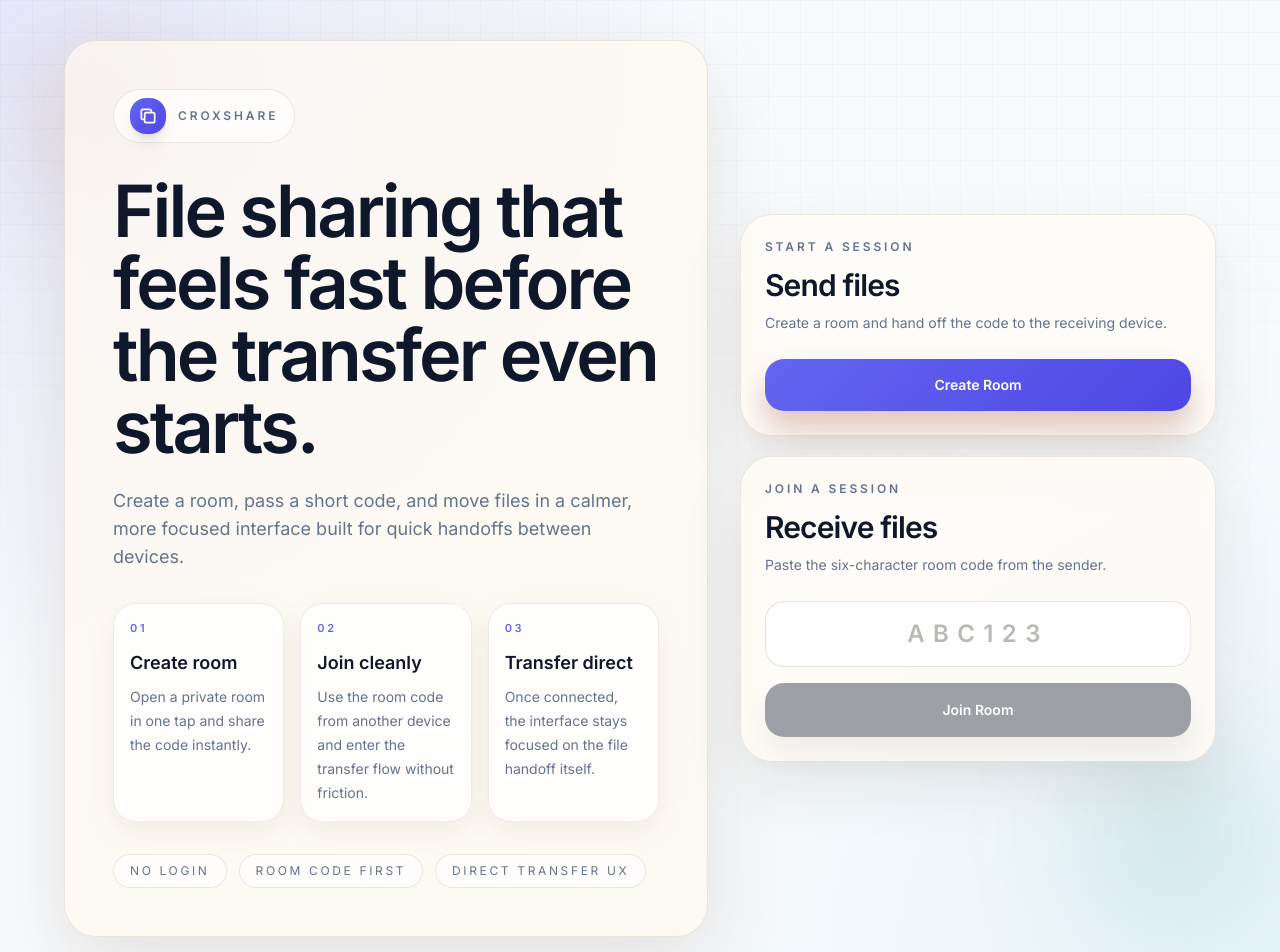
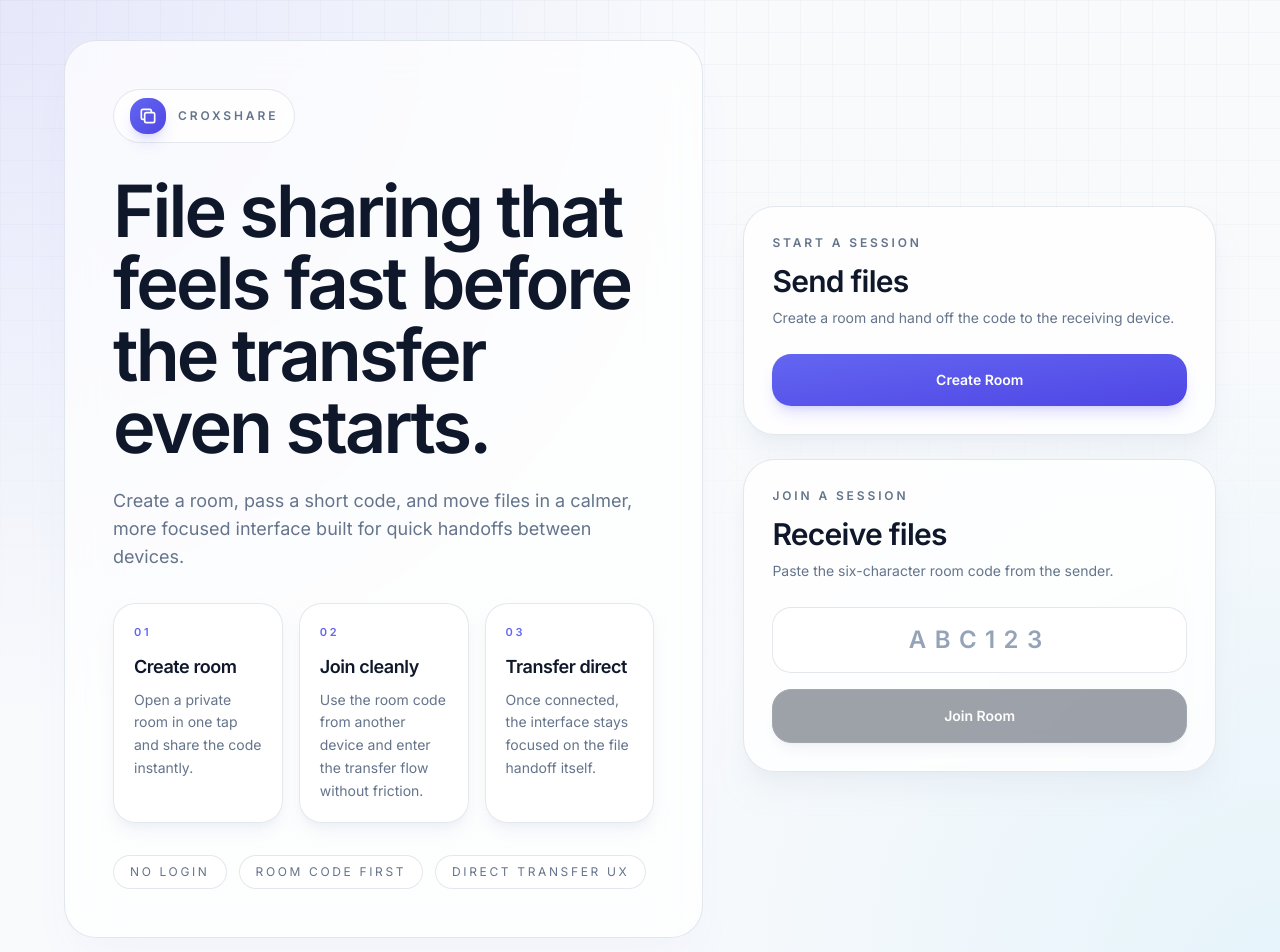
Before and after one commit to satyamsingh5512/croxshare, a Next.js app: page / in a window 1280 px wide. Shown: the top 952 px of the page. Built offline with nearby package versions, Linux system fonts and the light colour scheme; no server answers.

Commit message:
Update app/page.tsx

```diff
--- a/app/page.tsx
+++ b/app/page.tsx
@@ -27,13 +27,13 @@ export default function HomePage() {
 
   return (
     <div className="relative min-h-screen overflow-hidden px-4 py-10 sm:px-6 lg:px-8">
-      <div className="absolute left-8 top-12 h-32 w-32 rounded-full bg-[rgba(184,92,56,0.16)] blur-3xl" />
-      <div className="absolute bottom-16 right-8 h-40 w-40 rounded-full bg-[rgba(31,122,114,0.16)] blur-3xl" />
+      <div className="absolute left-8 top-12 h-32 w-32 rounded-full bg-[var(--accent)]/10 blur-3xl" />
+      <div className="absolute bottom-16 right-8 h-40 w-40 rounded-full bg-[var(--teal)]/10 blur-3xl" />
 
-      <div className="mx-auto grid min-h-[calc(100vh-5rem)] max-w-6xl items-center gap-8 lg:grid-cols-[1.15fr_0.85fr]">
-        <section className="relative rounded-[2rem] border border-[rgba(102,72,37,0.12)] bg-[rgba(255,250,242,0.72)] p-7 shadow-[0_28px_80px_rgba(92,58,30,0.12)] backdrop-blur md:p-10 lg:p-12">
-          <div className="inline-flex items-center gap-3 rounded-full border border-[rgba(102,72,37,0.12)] bg-white/70 px-4 py-2 text-xs font-semibold uppercase tracking-[0.24em] text-[var(--muted)]">
-            <div className="flex h-9 w-9 items-center justify-center rounded-2xl bg-[linear-gradient(135deg,var(--accent),var(--accent-deep))] text-white shadow-lg">
+      <div className="mx-auto grid min-h-[calc(100vh-5rem)] max-w-6xl items-center gap-10 lg:grid-cols-[1.15fr_0.85fr]">
+        <section className="relative rounded-[2rem] border border-[var(--line)] bg-white/70 p-7 shadow-2xl shadow-indigo-500/5 backdrop-blur-xl md:p-10 lg:p-12">
+          <div className="inline-flex items-center gap-3 rounded-full border border-[var(--line)] bg-white/80 px-4 py-2 text-xs font-semibold uppercase tracking-[0.24em] text-[var(--muted)]">
+            <div className="flex h-9 w-9 items-center justify-center rounded-2xl bg-gradient-to-br from-[var(--accent)] to-[var(--accent-deep)] text-white shadow-lg shadow-indigo-500/20">
               <svg viewBox="0 0 24 24" fill="none" stroke="currentColor" strokeWidth="2" className="h-5 w-5">
                 <path d="M8 16H6a2 2 0 01-2-2V6a2 2 0 012-2h8a2 2 0 012 2v2" />
                 <rect x="8" y="8" width="12" height="12" rx="2" />
@@ -45,56 +45,56 @@ export default function HomePage() {
           <h1 className="mt-8 max-w-2xl text-5xl font-semibold leading-[0.96] tracking-[-0.04em] text-[var(--text)] sm:text-6xl lg:text-7xl">
             File sharing that feels fast before the transfer even starts.
           </h1>
-          <p className="mt-6 max-w-xl text-base leading-7 text-[var(--muted)] sm:text-lg">
+          <p className="mt-6 max-w-xl text-base leading-relaxed text-[var(--muted)] sm:text-lg">
             Create a room, pass a short code, and move files in a calmer, more focused interface built for quick handoffs between devices.
           </p>
 
           <div className="mt-8 grid gap-4 sm:grid-cols-3">
             {steps.map((s) => (
-              <div key={s.n} className="rounded-[1.4rem] border border-[rgba(102,72,37,0.1)] bg-white/70 p-4 shadow-[0_10px_30px_rgba(92,58,30,0.07)]">
+              <div key={s.n} className="rounded-[1.4rem] border border-[var(--line)] bg-white/80 p-5 shadow-lg shadow-slate-200/50 backdrop-blur-sm transition hover:-translate-y-0.5 hover:shadow-xl hover:shadow-indigo-500/5">
                 <p className="text-[11px] font-semibold uppercase tracking-[0.24em] text-[var(--accent)]">{s.n}</p>
-                <p className="mt-3 text-lg font-semibold text-[var(--text)]">{s.t}</p>
-                <p className="mt-2 text-sm leading-6 text-[var(--muted)]">{s.d}</p>
+                <p className="mt-3 text-lg font-semibold tracking-tight text-[var(--text)]">{s.t}</p>
+                <p className="mt-2 text-sm leading-relaxed text-[var(--muted)]">{s.d}</p>
               </div>
             ))}
           </div>
 
           <div className="mt-8 flex flex-wrap gap-3 text-xs uppercase tracking-[0.22em] text-[var(--muted)]">
-            <span className="rounded-full border border-[rgba(102,72,37,0.12)] bg-white/60 px-4 py-2">No login</span>
-            <span className="rounded-full border border-[rgba(102,72,37,0.12)] bg-white/60 px-4 py-2">Room code first</span>
-            <span className="rounded-full border border-[rgba(102,72,37,0.12)] bg-white/60 px-4 py-2">Direct transfer UX</span>
+            <span className="rounded-full border border-[var(--line)] bg-white/60 px-4 py-2">No login</span>
+            <span className="rounded-full border border-[var(--line)] bg-white/60 px-4 py-2">Room code first</span>
+            <span className="rounded-full border border-[var(--line)] bg-white/60 px-4 py-2">Direct transfer UX</span>
           </div>
         </section>
 
-        <section className="space-y-5">
-          <div className="rounded-[2rem] border border-[rgba(102,72,37,0.12)] bg-[rgba(255,252,247,0.84)] p-6 shadow-[0_22px_60px_rgba(92,58,30,0.1)] backdrop-blur">
+        <section className="space-y-6">
+          <div className="rounded-[2rem] border border-[var(--line)] bg-white/80 p-7 shadow-xl shadow-slate-200/50 backdrop-blur-lg">
             <p className="text-xs font-semibold uppercase tracking-[0.24em] text-[var(--muted)]">Start a session</p>
-            <h2 className="mt-3 text-3xl font-semibold tracking-[-0.03em] text-[var(--text)]">Send files</h2>
-            <p className="mt-2 text-sm leading-6 text-[var(--muted)]">Create a room and hand off the code to the receiving device.</p>
+            <h2 className="mt-3 text-3xl font-semibold tracking-tight text-[var(--text)]">Send files</h2>
+            <p className="mt-2 text-sm leading-relaxed text-[var(--muted)]">Create a room and hand off the code to the receiving device.</p>
             <button
               onClick={create}
-              className="mt-6 w-full rounded-[1.2rem] bg-[linear-gradient(135deg,var(--accent),var(--accent-deep))] px-5 py-4 text-sm font-semibold text-white shadow-[0_18px_30px_rgba(143,62,34,0.28)] hover:-translate-y-0.5 hover:shadow-[0_22px_36px_rgba(143,62,34,0.34)]"
+              className="mt-6 w-full rounded-[1.2rem] bg-gradient-to-br from-[var(--accent)] to-[var(--accent-deep)] px-5 py-4 text-sm font-semibold text-white shadow-lg shadow-indigo-500/20 hover:-translate-y-0.5 hover:shadow-xl hover:shadow-indigo-500/30"
             >
               Create Room
             </button>
           </div>
 
-          <div className="rounded-[2rem] border border-[rgba(102,72,37,0.12)] bg-[rgba(255,252,247,0.84)] p-6 shadow-[0_22px_60px_rgba(92,58,30,0.1)] backdrop-blur">
+          <div className="rounded-[2rem] border border-[var(--line)] bg-white/80 p-7 shadow-xl shadow-slate-200/50 backdrop-blur-lg">
             <p className="text-xs font-semibold uppercase tracking-[0.24em] text-[var(--muted)]">Join a session</p>
-            <h2 className="mt-3 text-3xl font-semibold tracking-[-0.03em] text-[var(--text)]">Receive files</h2>
-            <p className="mt-2 text-sm leading-6 text-[var(--muted)]">Paste the six-character room code from the sender.</p>
+            <h2 className="mt-3 text-3xl font-semibold tracking-tight text-[var(--text)]">Receive files</h2>
+            <p className="mt-2 text-sm leading-relaxed text-[var(--muted)]">Paste the six-character room code from the sender.</p>
             <input
               value={joinCode}
               onChange={(e) => setJoinCode(normalizeRoomCode(e.target.value))}
               onKeyDown={(e) => e.key === 'Enter' && join()}
               placeholder="ABC123"
               maxLength={6}
-              className="mt-6 w-full rounded-[1.2rem] border border-[rgba(102,72,37,0.15)] bg-white/80 px-4 py-4 text-center text-2xl font-semibold tracking-[0.35em] text-[var(--text)] placeholder:text-[rgba(111,99,91,0.45)] focus:border-[var(--accent)] focus:outline-none focus:ring-4 focus:ring-[rgba(184,92,56,0.14)]"
+              className="mt-6 w-full rounded-[1.2rem] border border-[var(--line)] bg-white/90 px-4 py-4 text-center text-2xl font-semibold tracking-[0.35em] text-[var(--text)] placeholder:text-slate-400 focus:border-[var(--accent)] focus:outline-none focus:ring-4 focus:ring-indigo-500/10"
             />
             <button
               onClick={join}
               disabled={joinCode.length !== 6}
-              className="mt-4 w-full rounded-[1.2rem] border border-[rgba(102,72,37,0.14)] bg-[var(--text)] px-5 py-4 text-sm font-semibold text-white shadow-[0_18px_30px_rgba(32,24,20,0.16)] hover:-translate-y-0.5 hover:bg-[var(--accent-deep)] disabled:cursor-not-allowed disabled:opacity-40"
+              className="mt-4 w-full rounded-[1.2rem] border border-slate-800 bg-[var(--text)] px-5 py-4 text-sm font-semibold text-white shadow-lg shadow-slate-900/10 hover:-translate-y-0.5 hover:bg-slate-800 disabled:cursor-not-allowed disabled:opacity-40"
             >
               Join Room
             </button>
```
